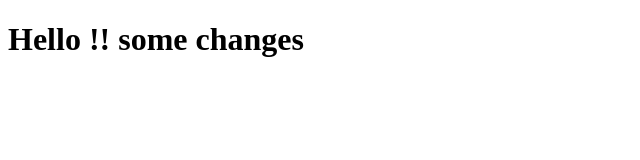
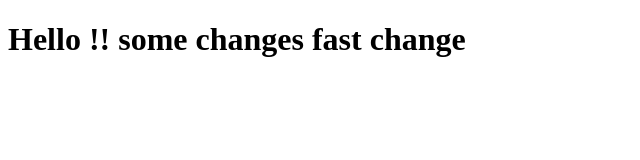
Before and after one commit to KokinSSJ/Coursera-test_rep1, a plain HTML site: page site/index.html in a window 1280 px wide. Shown: the whole page, without its empty margins (0-640 px from the left). Drawn offline with Linux system fonts and the light colour scheme.

Commit message:
some additional changes

```diff
--- a/site/index.html
+++ b/site/index.html
@@ -4,6 +4,6 @@
 	<title>Hello</title>
 </head>
 <body>
-<h1>Hello !! some changes</h1>
+<h1>Hello !! some changes fast change</h1>
 </body>
 </html>
```
